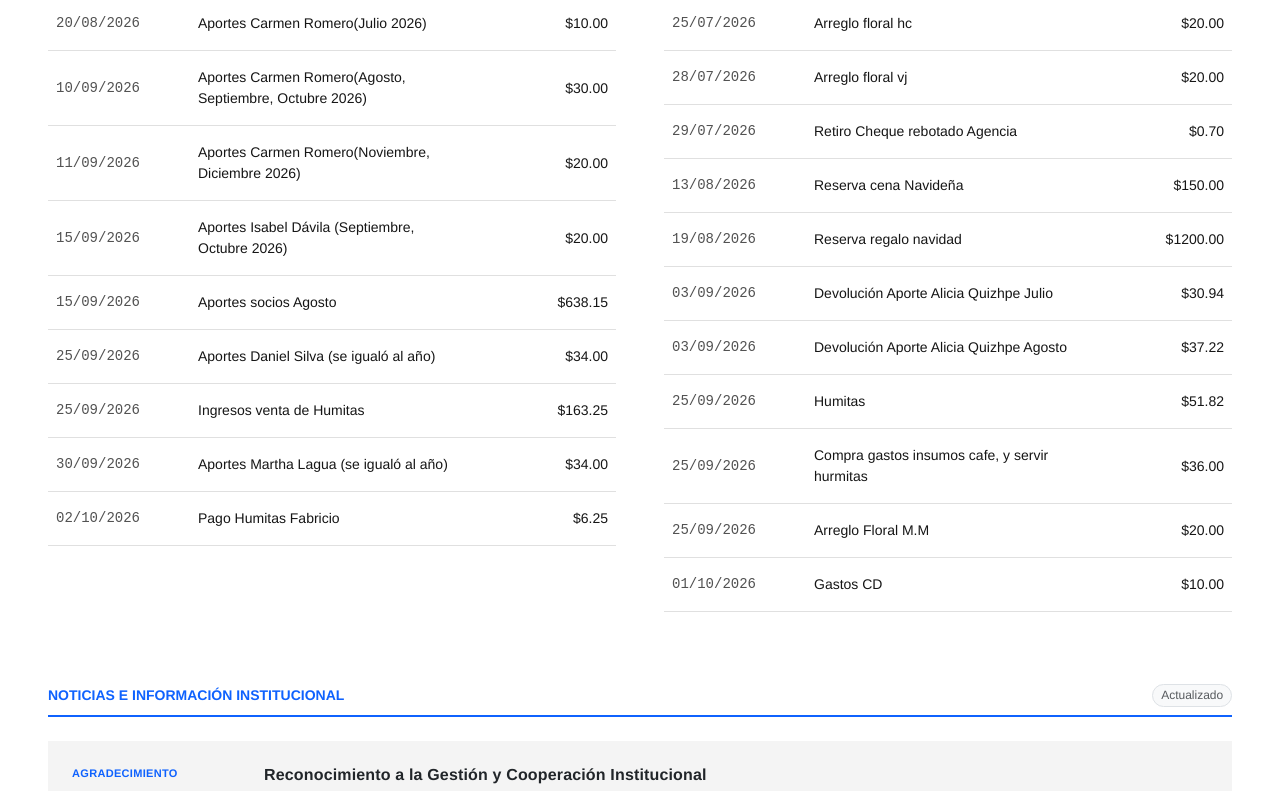
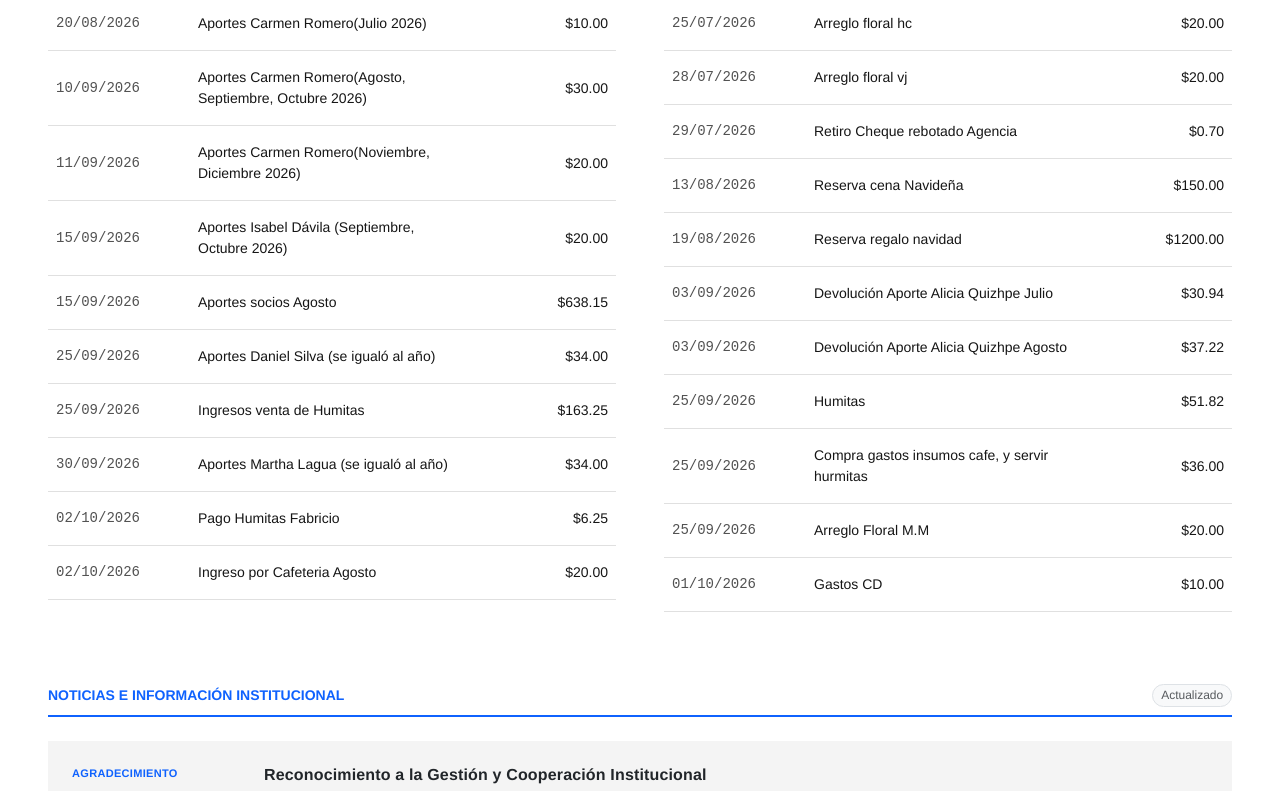
Before and after one commit to jjorgeadrian007/cuentas_aso, a React (Vite) app: page / in a window 1280 px wide. Shown: the part 1418-2209 px from the top of the page. Built offline with nearby package versions, Linux system fonts and the light colour scheme.

Commit message:
ingresos-cafeteria

```diff
--- a/src/App.jsx
+++ b/src/App.jsx
@@ -29,6 +29,7 @@ export default function DashboardAsociacion() {
     { id: 21, fecha: "25/09/2026", nombre: "Ingresos venta de Humitas", valor: 163.25 },
     { id: 22, fecha: "30/09/2026", nombre: "Aportes Martha Lagua (se igualó al año)", valor: 34.00 },
     { id: 23, fecha: "02/10/2026", nombre: "Pago Humitas Fabricio", valor: 6.25 },
+    { id: 24, fecha: "02/10/2026", nombre: "Ingreso por Cafeteria Agosto", valor: 20 },
 
   ]);
 
```
